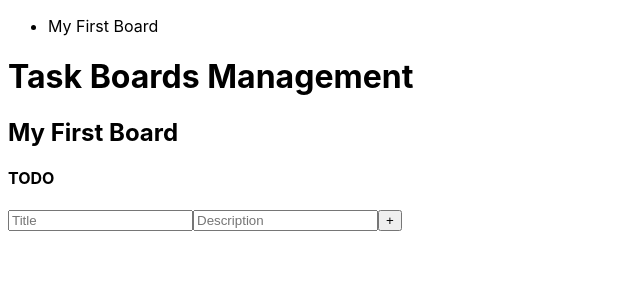
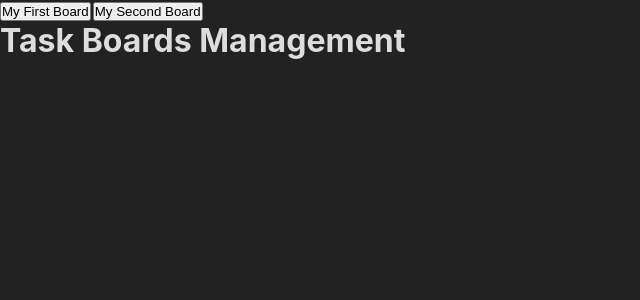
Before and after one commit to Bazsa241/task-boards-management, a React (Create React App) app in the folder frontend/: page / in a window 1280 px wide. Shown: the top 300 px of the page, without its empty margins (0-640 px from the left). Built offline with nearby package versions, Linux system fonts and the light colour scheme.

Commit message:
board change

```diff
--- a/frontend/src/App.jsx
+++ b/frontend/src/App.jsx
@@ -1,20 +1,23 @@
 import Board from './containers/Board'
 import Navbar from './components/Navbar'
 import { useSelector } from 'react-redux'
-
+import Wrapper from './styles/Wrapper'
 
 function App() {
 
   const boards = useSelector(state => state.boardsReducer.myBoards)
+  const activeId = useSelector(state => state.boardsReducer.activeBoardId)
+  const board = boards.find(board => board.id === activeId)
 
   return (
-    <div className="App">
+    <Wrapper>
       <Navbar />
-      <h1>Task Boards Management</h1>
-      {
-        boards.map(board => <Board key={board.id} {...board} />)
-      }
-    </div>
+        <h1>Task Boards Management</h1>
+          {
+            activeId &&
+            <Board key={board.id} {...board} />
+          }
+    </Wrapper>
   );
 }
 
--- /dev/null
+++ b/frontend/src/components/BoardTab.jsx
@@ -0,0 +1,21 @@
+import { useDispatch } from 'react-redux'
+import { changeBoard } from '../store/reducers/boards'
+
+
+const BoardTab = ({title, id}) => {
+
+  const dispatch = useDispatch()
+  const handleClick = () => {
+    dispatch(changeBoard(id))
+  }
+
+  return (
+    <li>
+      <button onClick={handleClick}>
+        {title}
+      </button>
+    </li>
+  )
+}
+
+export default BoardTab
--- a/frontend/src/components/Navbar.jsx
+++ b/frontend/src/components/Navbar.jsx
@@ -1,15 +1,19 @@
-import { useSelector } from 'react-redux'
+import { useSelector,  } from 'react-redux'
+import BoardTab from './BoardTab'
+import Nav from '../styles/Nav'
 
 function Navbar() {
 
   const boards = useSelector(state => state.boardsReducer.myBoards)
 
   return (
-    <ul>
-      {
-        boards.map(board => <li key={board.id}>{board.title}</li> )
-      }
-    </ul>
+    <Nav>
+      <ul>
+        {
+          boards.map(board => <BoardTab key={board.id} {...board} />)
+        }
+      </ul>
+    </Nav>
   )
 }
 
--- a/frontend/src/containers/Board.jsx
+++ b/frontend/src/containers/Board.jsx
@@ -1,23 +1,33 @@
 import List from './List'
+import NewTask from '../components/NewTask'
 
-function Board({title, todo, id}) {
+function Board({title, todo, inProgress, done, id}) {
 
 
 
   return (
     <div>
       <h2>{title}</h2>
-
+      <NewTask boardId={id}/>
       <List
         title='TODO'
         category='todo'
-        todoList={todo}
+        taskList={todo}
         boardId={id}
       />
-      {/*
-      <List title='In Progress' />
-      <List title='DONE' />
-      */}
+      <List
+        title='In Progress'
+        category='inProgress'
+        taskList={inProgress}
+        boardId={id}
+      />
+      <List
+        title='DONE'
+        category='done'
+        taskList={done}
+        boardId={id}
+      />
+
     </div>
   )
 }
--- a/frontend/src/containers/List.jsx
+++ b/frontend/src/containers/List.jsx
@@ -1,13 +1,11 @@
 import Task from '../components/Task'
-import NewTask from '../components/NewTask'
 
-function List({title, todoList, boardId, category}) {
+function List({title, taskList, boardId, category}) {
   return (
     <div>
       <h4>{title}</h4>
-      <NewTask boardId={boardId} />
       {
-        todoList.map(todo =>
+        taskList.map(todo =>
           <Task
             key={todo.id}
             boardId={boardId}
--- a/frontend/src/store/reducers/boards.js
+++ b/frontend/src/store/reducers/boards.js
@@ -9,8 +9,16 @@ const initialState = {
       inProgress: [],
       done: [],
     },
+    {
+      id: 1287635,
+      title: 'My Second Board',
+      todo: [],
+      inProgress: [],
+      done: [],
+    },
   ],
   sharedBoards: [],
+  activeBoardId: null
 }
 
 const boardsSlice = createSlice({
@@ -35,9 +43,18 @@ const boardsSlice = createSlice({
       )
       board[category][taskIndex] = modifiedTask
     },
+    changeBoard: (state, { payload }) => {
+      state.activeBoardId = payload
+    }
   },
 })
 
 const boardsReducer = boardsSlice.reducer
-export const { addTodo, removeTask, modifyTask } = boardsSlice.actions
 export default boardsReducer
+
+export const {
+  addTodo,
+  removeTask,
+  modifyTask,
+  changeBoard,
+} = boardsSlice.actions
--- /dev/null
+++ b/frontend/src/styles/Nav.js
@@ -0,0 +1,17 @@
+import styled from "styled-components";
+
+const Nav = styled.nav`
+  ul {
+    list-style: none;
+    display: flex;
+    gap: 2px;
+
+    li {
+      button {
+        cursor: pointer;
+      }
+    }
+  }
+`
+
+export default Nav
--- /dev/null
+++ b/frontend/src/styles/Wrapper.js
@@ -0,0 +1,8 @@
+import styled from 'styled-components'
+
+
+const Wrapper = styled.div`
+
+`
+
+export default Wrapper
--- a/frontend/src/styles/index.css
+++ b/frontend/src/styles/index.css
@@ -1,7 +1,15 @@
+* {
+  box-sizing: border-box;
+  margin: 0;
+  padding: 0;
+}
+
 body {
   font-family: -apple-system, BlinkMacSystemFont, 'Segoe UI', 'Roboto', 'Oxygen',
     'Ubuntu', 'Cantarell', 'Fira Sans', 'Droid Sans', 'Helvetica Neue',
     sans-serif;
   -webkit-font-smoothing: antialiased;
   -moz-osx-font-smoothing: grayscale;
+  background: #222;
+  color: #ddd;
 }
```
